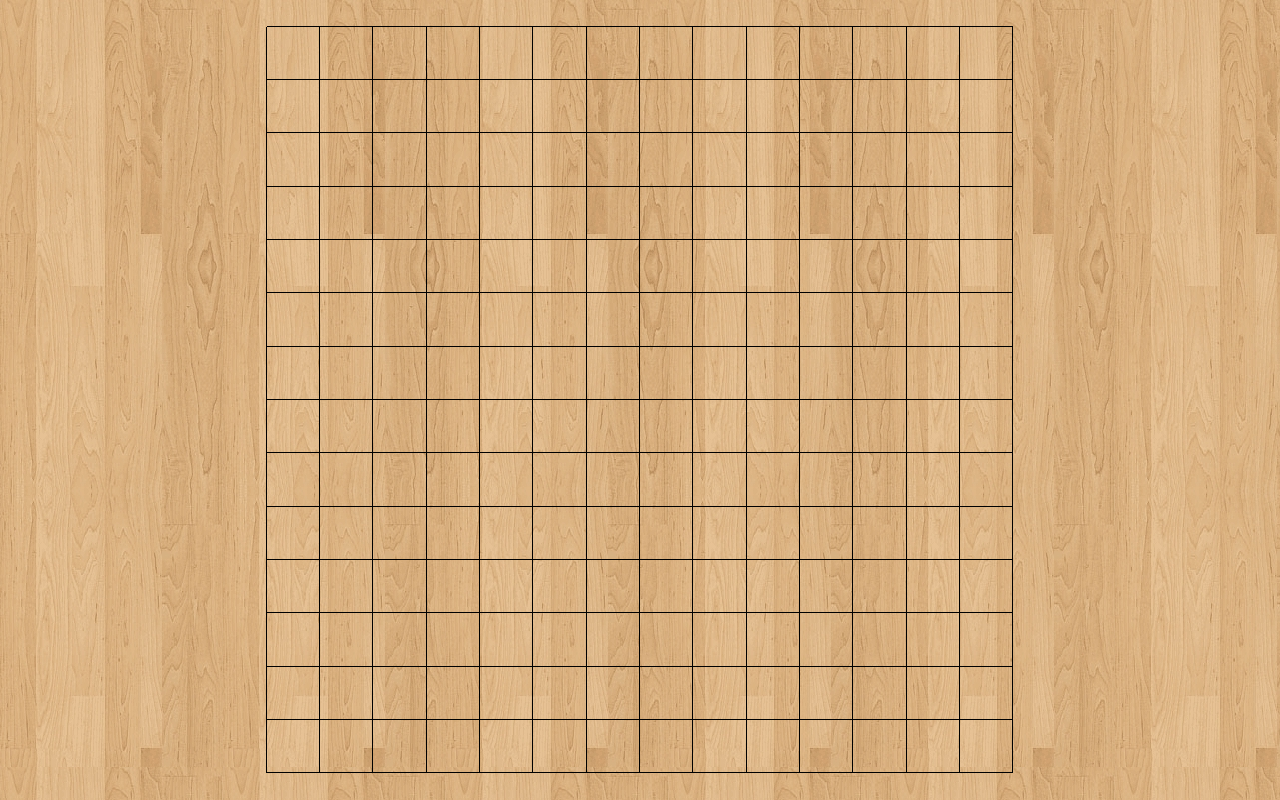
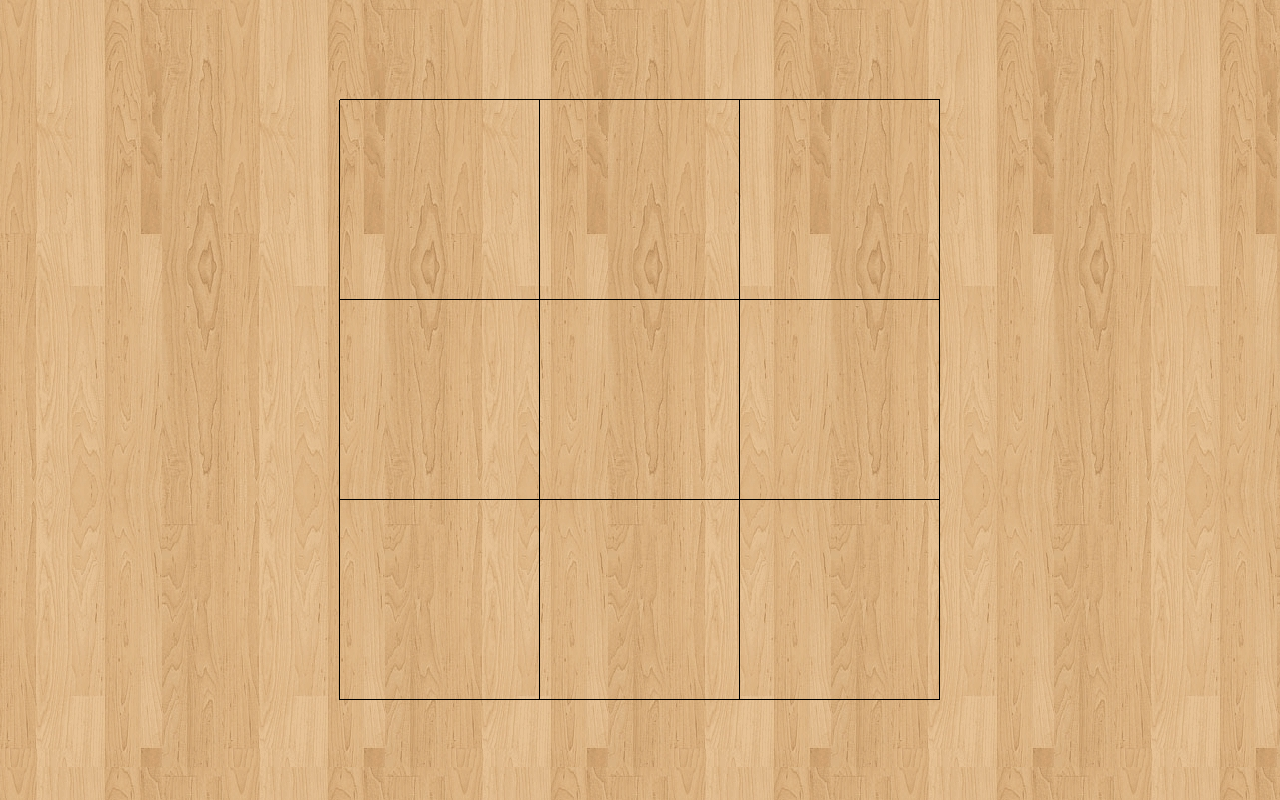
Before and after one commit to Arman92/Gomoku, a React (Create React App) app: page / in a window 1280 px wide. Built offline with nearby package versions, Linux system fonts and the light colour scheme.

Commit message:
Basic board component works, added usePrevious hook

```diff
--- a/src/components/Board/index.tsx
+++ b/src/components/Board/index.tsx
@@ -1,21 +1,38 @@
-import React, { FC } from "react";
+import React, { FC, useState, useCallback } from "react";
 
 import { BoardContainer, ButtonContainer, Button } from "./styled";
 
 const BoardComponent: FC = () => {
-  const rows = 15;
-  const columns = 15;
+  const [rows, setRows] = useState(4);
+  const [columns, setColumns] = useState(4);
+  const [turn, setTurn] = useState(1);
+  const [gameBoard, setGameBoard] = useState(new Array(rows * columns).fill(0));
+
+  const buttonClickCallback = useCallback(
+    (row: number, column: number) => (
+      event: React.MouseEvent<HTMLButtonElement, MouseEvent>
+    ) => {
+      gameBoard[row * columns + column] = turn;
+      setGameBoard(gameBoard);
+      setTurn(turn === 1 ? 2 : 1);
+    },
+    [turn, rows, columns]
+  );
 
   const buttons: any[] = [];
+  for (let i = 0; i < rows; i = i + 1) {
+    for (let j = 0; j < columns; j = j + 1) {
+      let className = "btn-free";
+      if (gameBoard[i * columns + j] === 1) className = "btn-selected-1";
+      else if (gameBoard[i * columns + j] === 2) className = "btn-selected-2";
 
-  for (let i = 0; i < rows * columns; i++) {
-    buttons.push(
-      <ButtonContainer rows={rows} columns={columns} key={`btn-${i}`}>
-        <Button />
-      </ButtonContainer>
-    );
+      buttons.push(
+        <ButtonContainer rows={rows} columns={columns} key={`btn-${i}-${j}`}>
+          <Button className={className} onClick={buttonClickCallback(i, j)} />
+        </ButtonContainer>
+      );
+    }
   }
-
   return (
     <BoardContainer rows={rows} columns={columns}>
       {buttons}
--- a/src/components/Board/styled.ts
+++ b/src/components/Board/styled.ts
@@ -82,20 +82,28 @@ export const Button = styled.button`
   border-radius: 100%;
   z-index: 1;
 
-  &:hover {
-    display: block;
-    background: black;
-    border-radius: 50%;
-    margin: 0;
-    background: radial-gradient(circle at 30% 30%, #8c8c8c, #000);
+  &.btn-free {
+    &:hover {
+      background: black;
+      background: radial-gradient(circle at 30% 30%, #8c8c8c, #000);
+    }
+
+    &:active {
+      opacity: 1;
+      background: black;
+      background: radial-gradient(circle at 30% 30%, #8c8c8c, #000);
+    }
   }
 
-  &:active {
+  &.btn-selected-1 {
     opacity: 1;
-    display: block;
     background: black;
-    border-radius: 50%;
-    margin: 0;
-    background: radial-gradient(circle at 30% 30%, #8c8c8c, #000);
+    background: radial-gradient(circle at 30% 30%, blue, #000);
+  }
+
+  &.btn-selected-2 {
+    opacity: 1;
+    background: black;
+    background: radial-gradient(circle at 30% 30%, red, #000);
   }
 `;
```
Also changed, not shown: src/components/Board/hooks/usePrevious.ts (added, +9 -0 lines).
